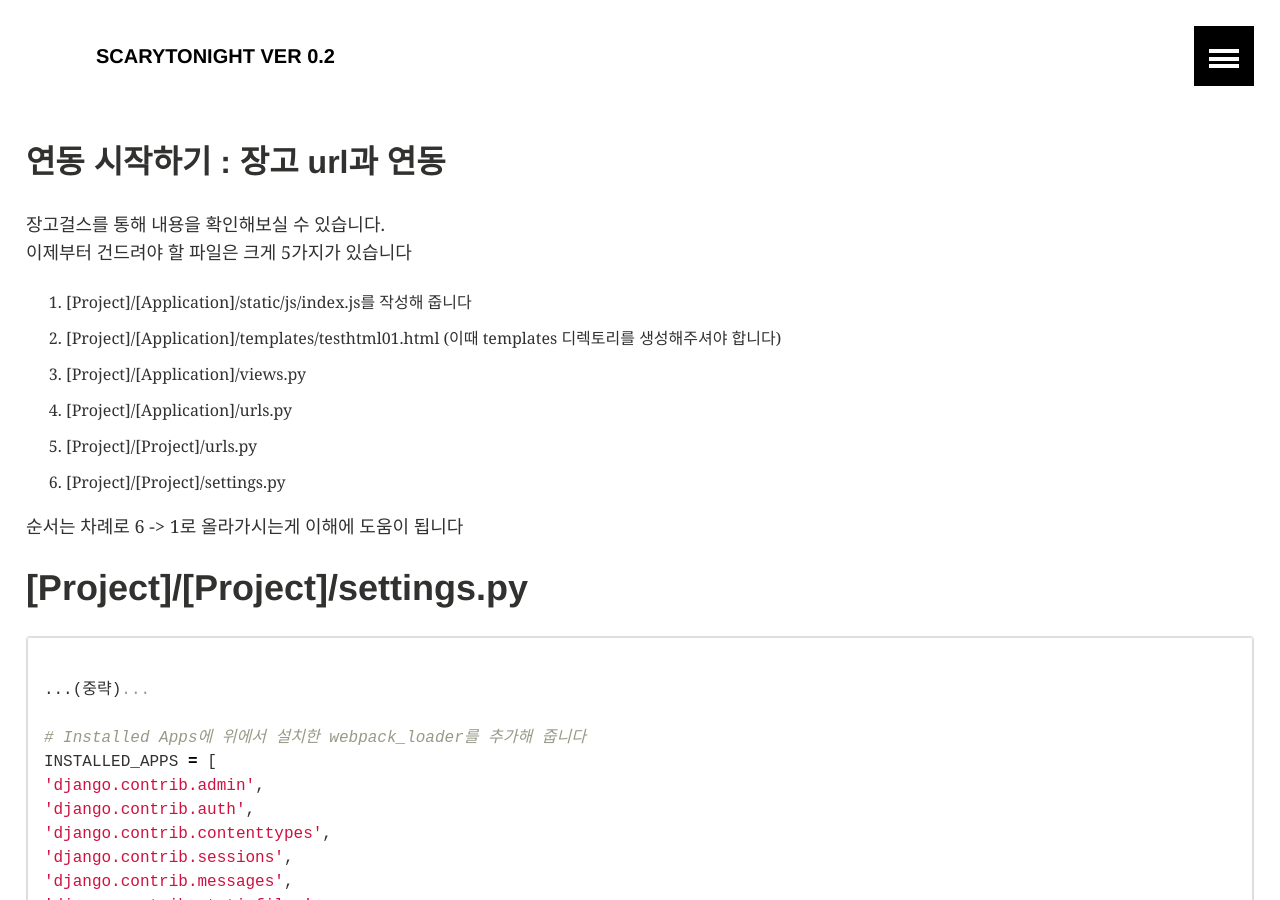
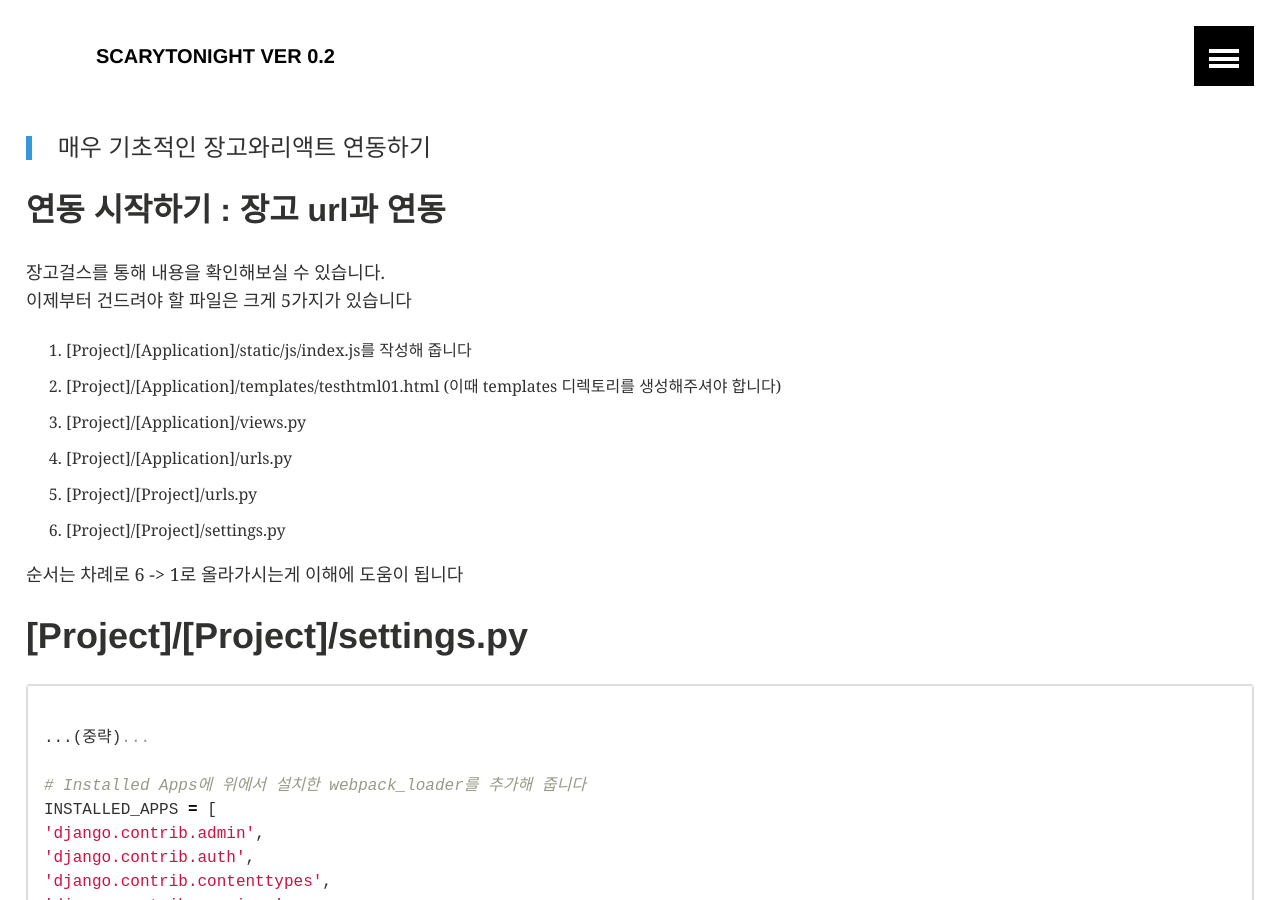
Before and after one commit to KisungKim/s, a Jekyll site: the page built from _posts/2018-07-28-ReactWithDjango03.md, in a window 1280 px wide and 900 px high. Built offline with Jekyll 4.4.1, drawn with Linux system fonts in a browser that asks for light colours; our own code applies the rules of GitHub Pages for plain Markdown files.

Commit message:
Update 2018-07-28-ReactWithDjango03.md

```diff
--- a/_posts/2018-07-28-ReactWithDjango03.md
+++ b/_posts/2018-07-28-ReactWithDjango03.md
@@ -1,3 +1,10 @@
+---
+layout: default
+title: "장고와 리액트 연동하기(3)"
+---
+
+> 매우 기초적인 장고와리액트 연동하기
+
 ## 연동 시작하기 : 장고 url과 연동
 
 장고걸스를 통해 내용을 확인해보실 수 있습니다.<br/>
```
